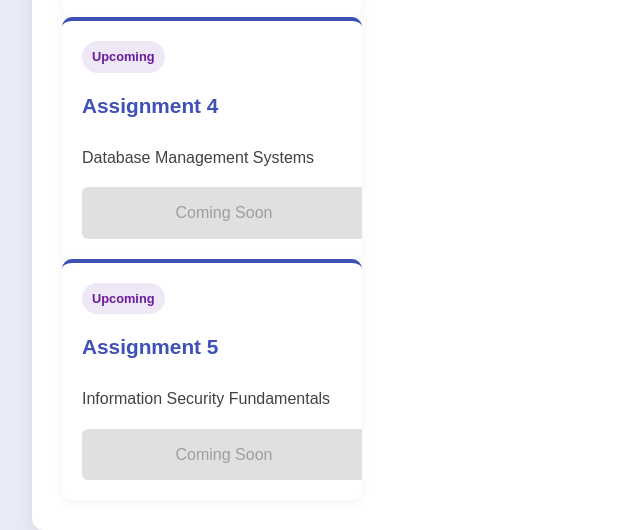
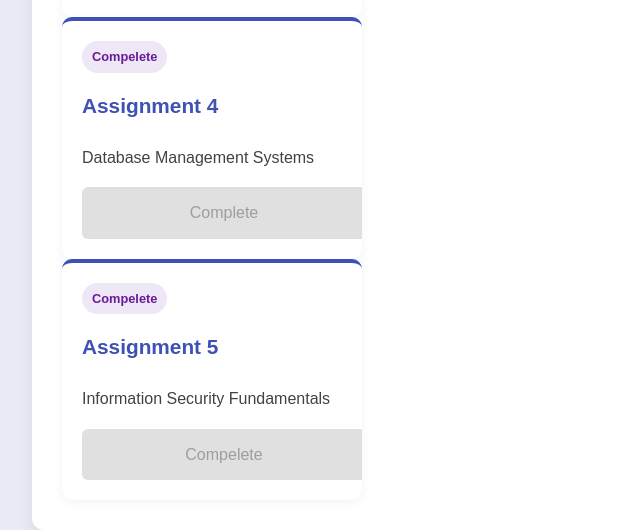
Before and after one commit to SAARTHAK00/assignmeportal, a plain HTML site: page index.html in a window 1280 px wide. Shown: the part 1151-1681 px from the top of the page, 108-748 px from the left. Drawn offline with Linux system fonts and the light colour scheme.

Commit message:
Update index.html

```diff
--- a/index.html
+++ b/index.html
@@ -233,19 +233,19 @@
 
                 <div class="assignment-item">
                     <div class="assignment-content">
-                        <span class="badge badge-upcoming">Upcoming</span>
+                        <span class="badge badge-upcoming">Compelete</span>
                         <h3>Assignment 4</h3>
                         <p>Database Management Systems</p>
-                        <a href="#" class="btn btn-disabled">Coming Soon</a>
+                        <a href="#" class="btn btn-disabled">Complete</a>
                     </div>
                 </div>
 
                 <div class="assignment-item">
                     <div class="assignment-content">
-                        <span class="badge badge-upcoming">Upcoming</span>
+                        <span class="badge badge-upcoming">Compelete</span>
                         <h3>Assignment 5</h3>
                         <p>Information Security Fundamentals</p>
-                        <a href="#" class="btn btn-disabled">Coming Soon</a>
+                        <a href="#" class="btn btn-disabled">Compelete</a>
                     </div>
                 </div>
             </div>
```
